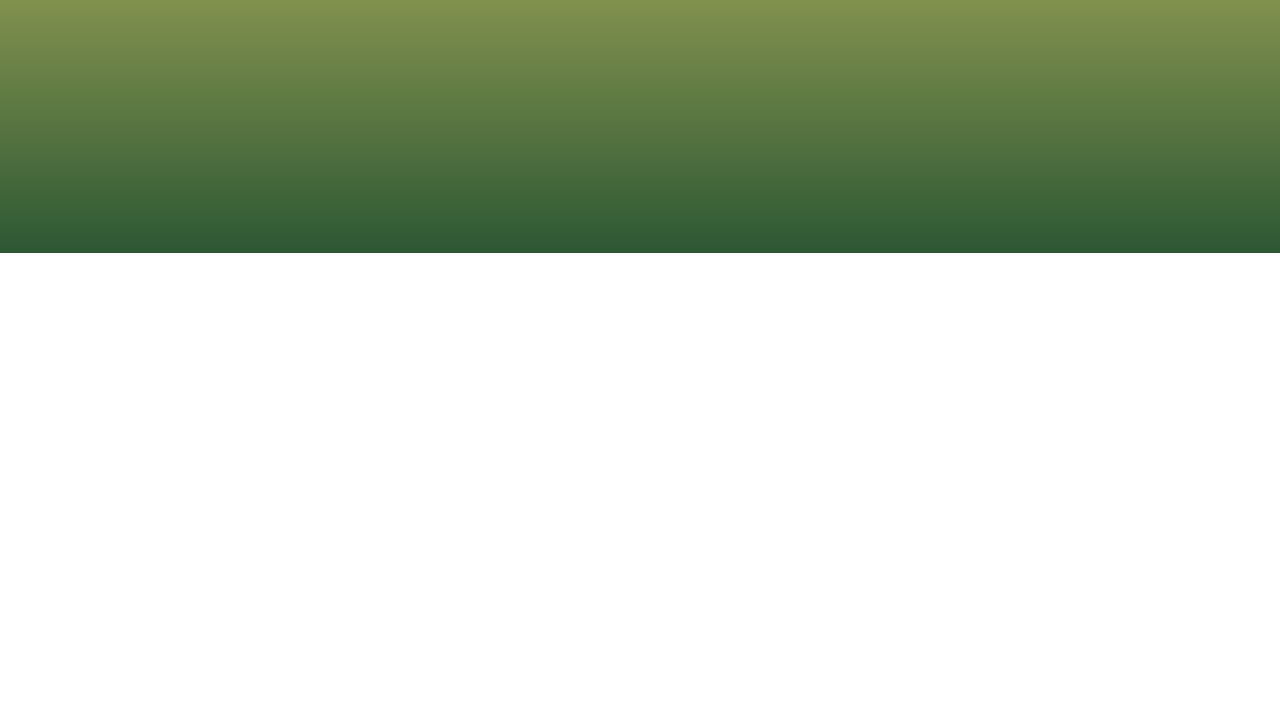
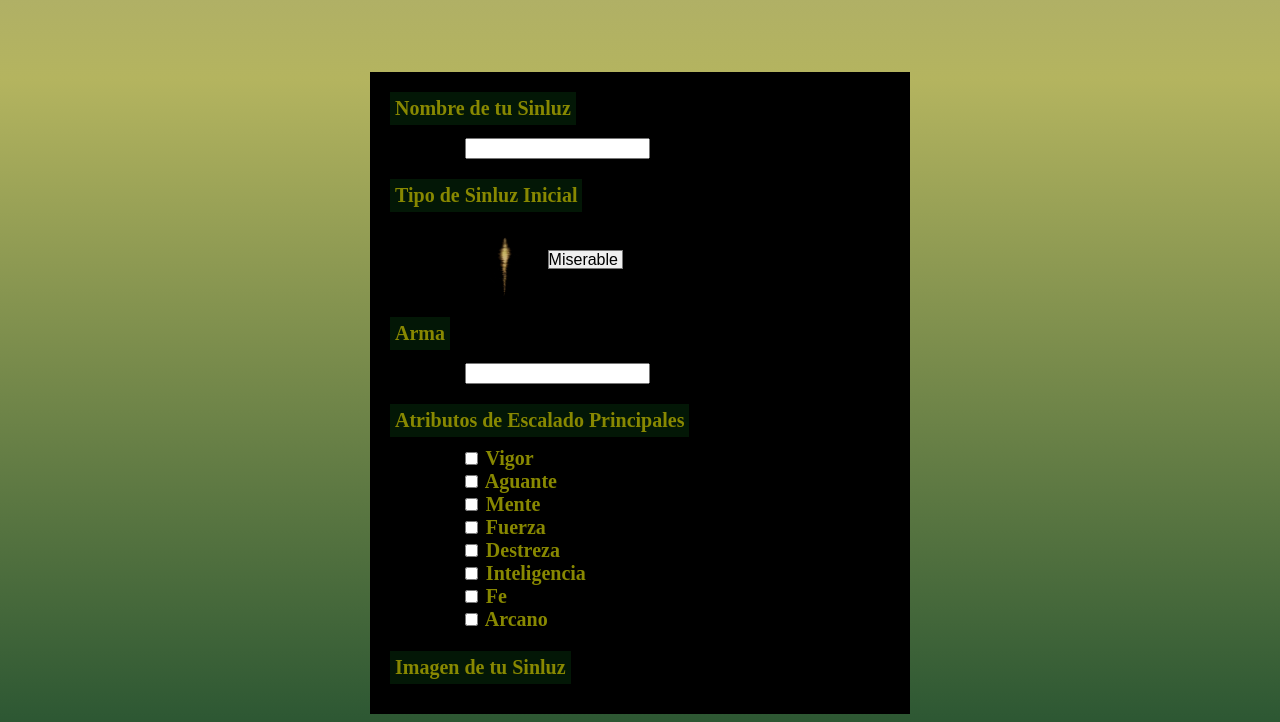
Before and after one commit to 1DAW-mgutval/trabajo2-lenguaje-de-marca, a plain HTML site: page character.html in a window 1280 px wide. Shown: the part 565-1287 px from the top of the page. Before the commit the page ends 818 px from the top, so only its background shows below. Drawn offline with Linux system fonts and the light colour scheme.

Commit message:
formulario avanzado

```diff
--- a/character.html
+++ b/character.html
@@ -24,5 +24,70 @@
         <img src="src/pergamino.png" alt="pergamino">
         <p class="centro" id="inicio_personaje"><i>Miles de Sinluz han cruzado la niebla, pero no todos los caminos conducen al Trono de Elden. ¿Quién es tu campeón? ¿Un guerrero de fuerza bruta, un hechicero de las estrellas o un profeta de la Llama Frenética? <br><br> Las Tierras Intermedias están llenas de historias olvidadas. No dejes que la tuya sea una de ellas. Describe tu origen, tu equipamiento y tu destino. Deja tu marca en la historia para que otros Sinluz puedan seguir tus pasos... o temer tu nombre.</i></p>
     </div>
+
+    <div id="formulario">
+        <form>
+            <div class="etiqueta">
+                <label for="name">Nombre de tu Sinluz</label>
+            </div>
+            <input type="text" name="name" id="name">
+
+            <div class="etiqueta">
+                <label for="rol">Tipo de Sinluz Inicial</label>
+            </div>
+            <div id="rol">
+                <img src="src/gracia.png" alt="gracia.png">
+                <select name="rol">
+                    <option value="miserable">Miserable</option>
+                    <option value="astrologo">Astrólogo</option>
+                    <option value="guerrero">Guerrero</option>
+                    <option value="samurai">Samurái</option>
+                    <option value="profeta">Profeta</option>
+                    <option value="bandido">Bandido</option>
+                    <option value="prisionero">Prisionero</option>
+                    <option value="heroe">Héroe</option>
+                    <option value="vagante">Vagante</option>
+                    <option value="confesor">Confesor</option>
+                </select>
+            </div>
+
+            <div class="etiqueta">
+                <label for="weapon">Arma</label>
+            </div>
+            <input type="text" name="weapon" id="weapon">
+
+            <div class="etiqueta">
+                <label for="escalado">Atributos de Escalado Principales</label>
+            </div>
+
+            <input type="checkbox" name="vigor">
+            <label for="vigor">Vigor</label><br>
+
+            <input type="checkbox" name="aguante">
+            <label for="aguante">Aguante</label><br>
+
+            <input type="checkbox" name="mente">
+            <label for="mente">Mente</label><br>
+
+            <input type="checkbox" name="fuerza">
+            <label for="fuerza">Fuerza</label><br>
+
+            <input type="checkbox" name="destreza">
+            <label for="destreza">Destreza</label><br>
+
+            <input type="checkbox" name="inteligencia">
+            <label for="inteligencia">Inteligencia</label><br>
+
+            <input type="checkbox" name="fe">
+            <label for="fe">Fe</label><br>
+
+            <input type="checkbox" name="arcano">
+            <label for="arcano">Arcano</label><br>
+
+            <div class="etiqueta">
+                <label for="imagen">Imagen de tu Sinluz</label>
+            </div>
+        </form>
+    </div>
 </body>
 </html>
--- a/style.css
+++ b/style.css
@@ -145,3 +145,43 @@ a {
         position: absolute;
     }
 }
+
+#formulario {
+    display: flex;
+    color: rgb(136, 136, 1);
+    font-size: 20px;
+    font-weight: bold;
+    background-color: black;
+    width: 500px;
+    padding: 20px;
+    padding-top: 0;
+    margin: auto;
+    .etiqueta {
+        padding: 5px;
+        background-color: rgba(8, 58, 15, 0.400);
+        width: fit-content;
+        margin: 20px 0px 10px 0px;
+    }
+    input {
+        margin-left: 25%;
+    }
+    select {
+        appearance: none;
+        -webkit-appearance: none;
+        -moz-appearance: none;
+        font-size: 16px;
+    }
+    img {
+        height: 60px;
+        width: auto;
+        margin-top: 15px;
+    }
+}
+
+#rol {
+    margin-left: 25%;
+    display: flex;
+    width: fit-content;
+    justify-content: center;
+    align-items: center;
+}
```
Also changed, not shown: src/gracia.png (added).
